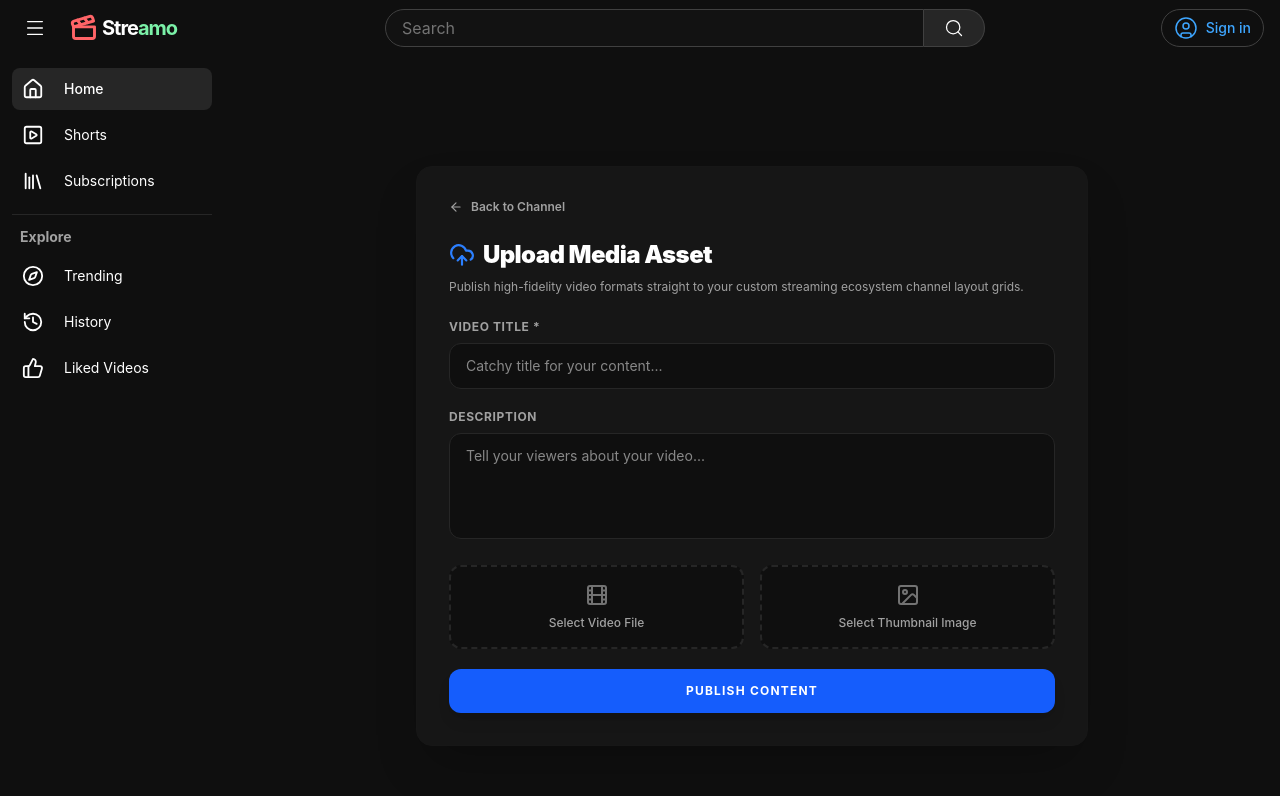
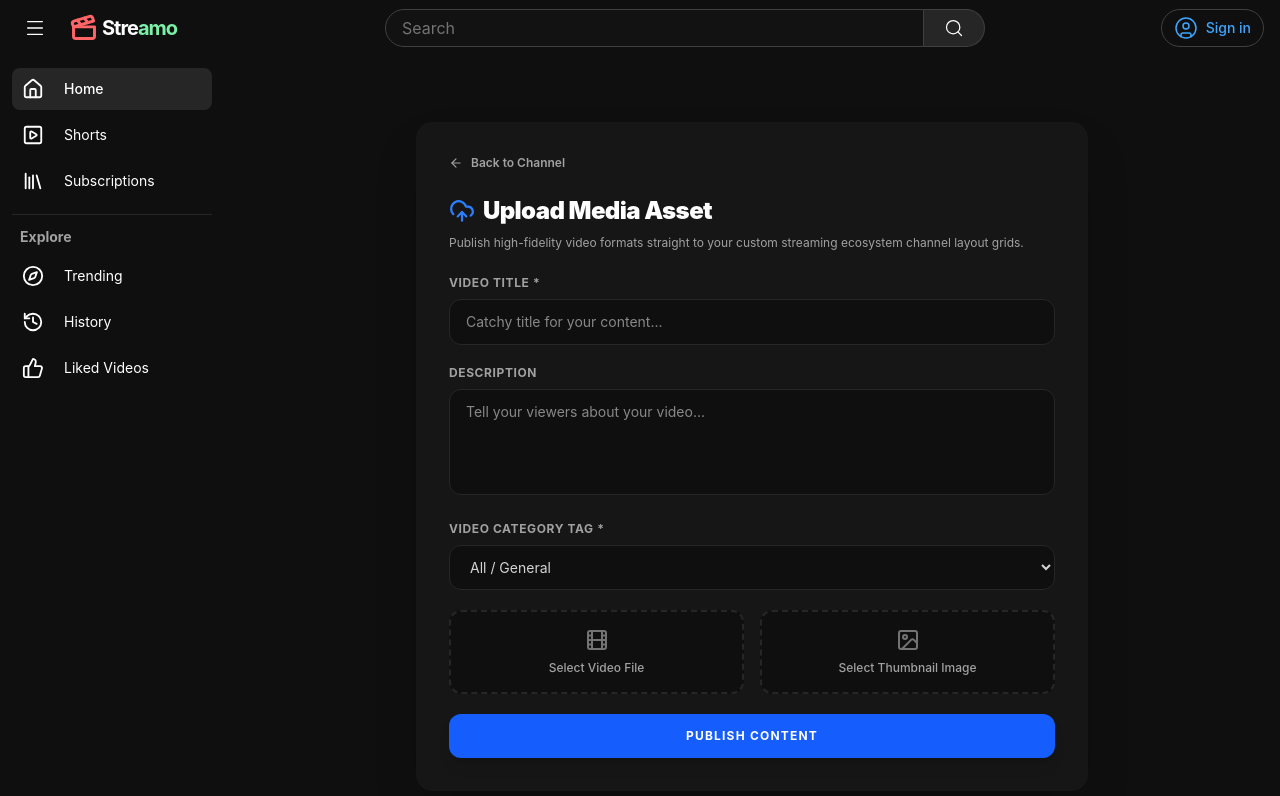
Before and after one commit to WilliamMark1963/Streamo, a React (Vite) app in the folder streamo-client/: page /upload-video in a window 1280 px wide. Shown: the top 796 px of the page. Built offline with nearby package versions, Linux system fonts and the light colour scheme.

Commit message:
At Frontend, added category from filtering

```diff
--- a/streamo-client/src/Components/Home.jsx
+++ b/streamo-client/src/Components/Home.jsx
@@ -34,13 +34,10 @@ function Home() {
 const handleFilterClick = (category) => {
     setActiveFilter(category);
     if (category === "All") {
-            setFilteredVideos(videos);
+        setFilteredVideos(videos); // Show everything
     } else {
-            // Client-side simulation matching text items against titles/descriptions
-            const filtered = videos.filter(video =>
-                video.title.toLowerCase().includes(category.toLowerCase()) ||
-                video.description?.toLowerCase().includes(category.toLowerCase())
-            );
+        //  Accurate property lookup instead of fuzzy string guessing!
+        const filtered = videos.filter(video => video.category === category);
         setFilteredVideos(filtered);
     }
 };
--- a/streamo-client/src/Components/ManageVideos.jsx
+++ b/streamo-client/src/Components/ManageVideos.jsx
@@ -15,6 +15,7 @@ function ManageVideos() {
     // Edit Modal States
     const [editingVideo, setEditingVideo] = useState(null);
     const [editTitle, setEditTitle] = useState('');
+    const [editCategory, setEditCategory] = useState('');
     const [editDescription, setEditDescription] = useState('');
 
     // Fetch Channel Specific Catalog
@@ -53,10 +54,13 @@ function ManageVideos() {
         }
     };
 
+
     // Open Edit Modal Form Framework
     const openEditModal = (video) => {
+        console.log(video);
         setEditingVideo(video);
         setEditTitle(video.title);
+        setEditCategory(video.category)
         setEditDescription(video.description || '');
     };
 
@@ -70,7 +74,8 @@ function ManageVideos() {
             // Hits backend text patch endpoint layout: router.put('/video/:id')
             const response = await API.put(`/video/${editingVideo._id}`, {
                 title: editTitle,
-                description: editDescription
+                description: editDescription,
+                category: editCategory
             });
 
             // Re-map localized states instantly
@@ -225,6 +230,24 @@ function ManageVideos() {
                                     />
                                 </div>
 
+                                {/* In your ManageVideos.jsx Edit Modal Form: */}
+                                <div>
+                                    <label className="block text-[10px] font-bold uppercase tracking-wider text-neutral-400 mb-1.5">Change Category</label>
+                                    <select
+                                        value={editCategory} // Ensure you add an 'editCategory' state hook to ManageVideos.jsx
+                                        onChange={(e) => setEditCategory(e.target.value)}
+                                        className="w-full bg-[#0f0f0f] border border-neutral-800 rounded-xl px-4 py-2.5 text-xs focus:outline-none focus:border-blue-500 text-neutral-300 cursor-pointer"
+                                    >
+                                        <option value="All">All</option>
+                                        <option value="Tech">Tech</option>
+                                        <option value="Music">Music</option>
+                                        <option value="Gaming">Gaming</option>
+                                        <option value="Cooking">Cooking</option>
+                                        <option value="Web Development">Web Development</option>
+                                        <option value="Podcasts">Podcasts</option>
+                                    </select>
+                                </div>
+
                                 <div className="flex items-center justify-end gap-3 pt-2">
                                     <button
                                         type="button"
--- a/streamo-client/src/Components/UploadVideoForm.jsx
+++ b/streamo-client/src/Components/UploadVideoForm.jsx
@@ -9,6 +9,7 @@ function UploadVideoForm() {
     const { channelData } = useSelector((state) => state.user);
     const [title, setTitle] = useState('');
     const [description, setDescription] = useState('');
+    const [category, setCategory] = useState('All');
     const [videoFile, setVideoFile] = useState(null);
     const [thumbnailFile, setThumbnailFile] = useState(null);
     const [isPublishing, setIsPublishing] = useState(false);
@@ -22,6 +23,7 @@ function UploadVideoForm() {
         const formData = new FormData();
         formData.append('title', title);
         formData.append('description', description);
+        formData.append('category', category);
         formData.append('videoFile', videoFile);        // Matches backend .fields() key name
         formData.append('thumbnailFile', thumbnailFile);  // Matches backend .fields() key name
 
@@ -89,6 +91,24 @@ function UploadVideoForm() {
                         />
                     </div>
 
+                    {/* Category Dropdown Selector Tag */}
+                    <div>
+                        <label className="block text-xs font-bold uppercase tracking-wider text-neutral-400 mb-2">Video Category Tag *</label>
+                        <select
+                            value={category}
+                            onChange={(e) => setCategory(e.target.value)}
+                            className="w-full bg-[#0f0f0f] border border-neutral-800 rounded-xl px-4 py-3 text-sm focus:outline-none focus:border-blue-500 text-neutral-300 transition-colors cursor-pointer"
+                        >
+                            <option value="All">All / General</option>
+                            <option value="Tech">Tech</option>
+                            <option value="Music">Music</option>
+                            <option value="Gaming">Gaming</option>
+                            <option value="Cooking">Cooking</option>
+                            <option value="Web Development">Web Development</option>
+                            <option value="Podcasts">Podcasts</option>
+                        </select>
+                    </div>
+
                     <div className="grid grid-cols-1 md:grid-cols-2 gap-4">
                         {/* Video File Picker Container */}
                         <div className="bg-[#0f0f0f] border-2 border-dashed border-neutral-800 rounded-xl p-4 flex flex-col items-center justify-center text-center hover:border-neutral-700 transition-colors relative">
```
Also changed, not shown: 2 other files (tests, documents, lock files or other folders). Lines whose indentation alone changed are shown as unchanged.
